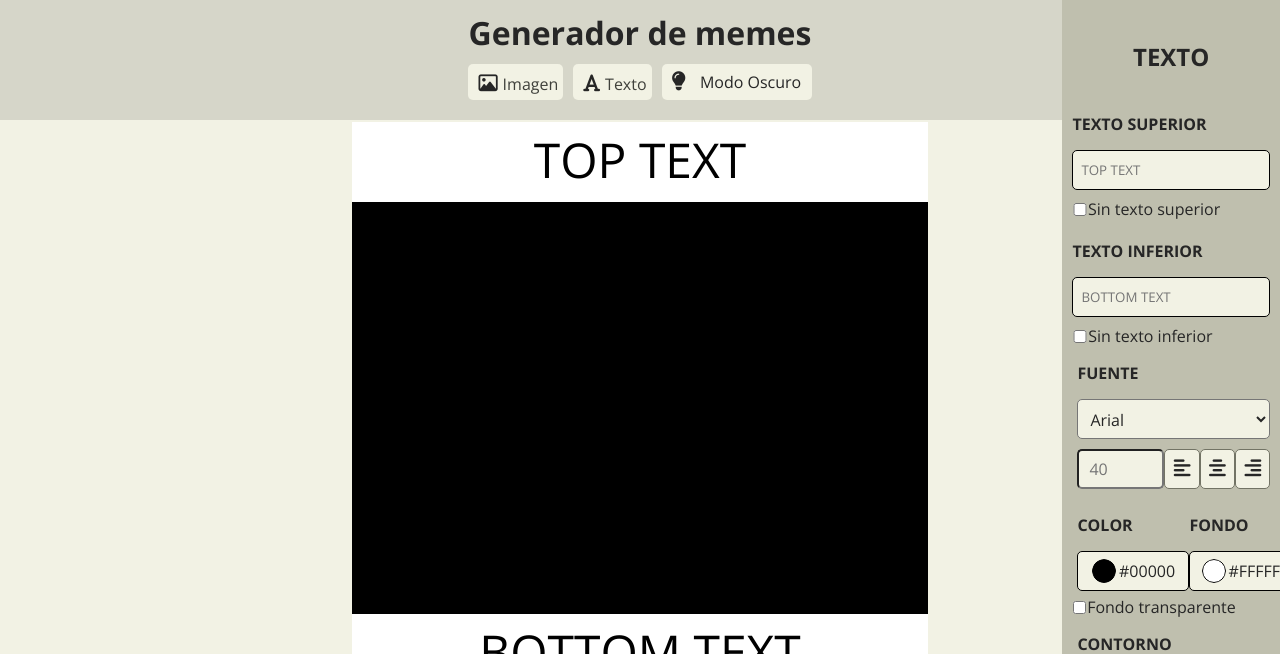
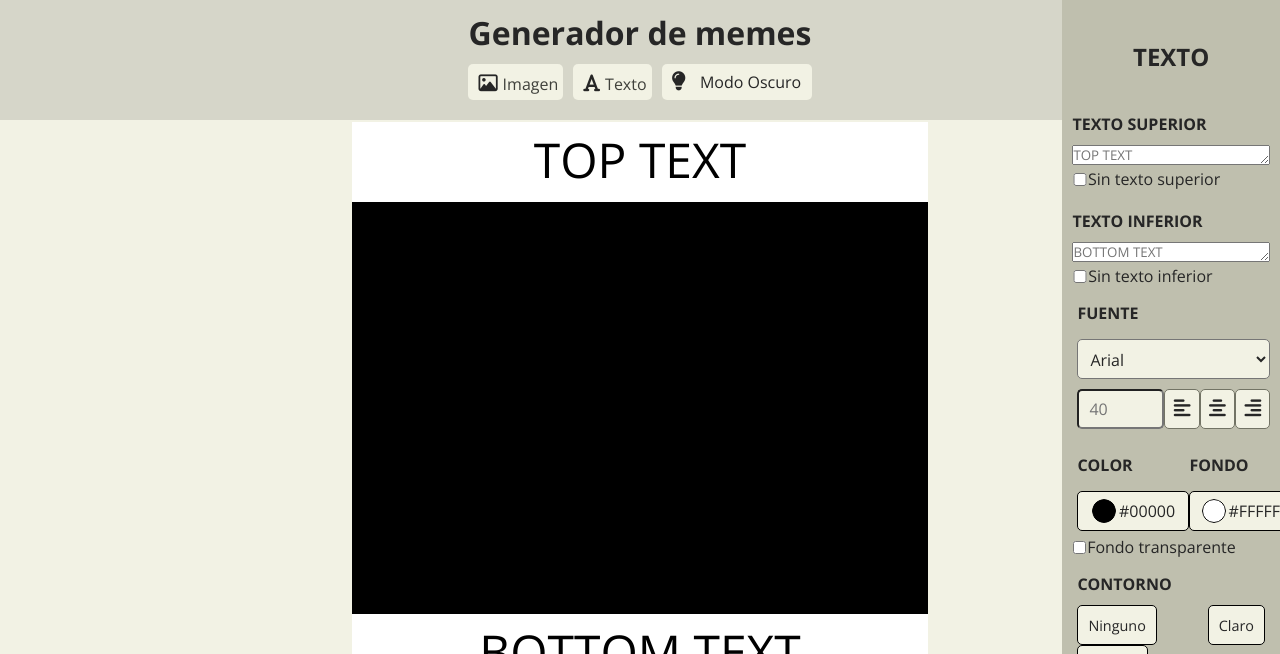
Before and after one commit to AnaCPetrasso/Editor-de-memes, a plain HTML site: page index.html in a window 1280 px wide. Shown: the top 654 px of the page. Drawn offline with nearby package versions, Linux system fonts and the light colour scheme.

Commit message:
replace input text for textarea

```diff
--- a/index.html
+++ b/index.html
@@ -32,9 +32,9 @@
     <!-- MEME CONTAINER -->
     <main>
         <div class="meme">
-            <p class="meme__text top">TOP TEXT</p>
+            <p class="meme__text" id="meme__top__text">TOP TEXT</p>
             <div class="meme__img"></div>
-            <p class="meme__text bottom">BOTTOM TEXT</p>
+            <p class="meme__text" id="meme__bottom__text">BOTTOM TEXT</p>
         </div>
         <button class="download__btn" id="download__btn"><i class="fa-solid fa-download"></i>Descargar
             meme</button>
@@ -49,7 +49,7 @@
         <!-- URL -->
         <div class="panel__controller url">
             <h3 class="controller__title">URL</h3>
-            <input type="url" name="url" class="control__url">
+            <input type="url" name="url" class="control__url" placeholder="https://exampel.com">
         </div>
         <!-- FONDO -->
         <div class="panel__controller bkgd">
@@ -110,7 +110,8 @@
         <!-- TEXTO SUPERIOR -->
         <div class="panel__controller text">
             <h3 class="controller__title">TEXTO SUPERIOR</h3>
-            <input type="text" name="top-text" id="top-text" aria-label="texto superior" placeholder="TOP TEXT">
+            <textarea name="top__text" id="top__text" cols="10" rows="1" placeholder="TOP TEXT"></textarea>
+
         </div>
         <div class="checkbox">
             <input type="checkbox" name="top-text__checkbox " id="top-text__checkbox">
@@ -119,8 +120,7 @@
         <!-- TEXTO INFERIOR -->
         <div class="panel__controller text">
             <h3 class="controller__title">TEXTO INFERIOR</h3>
-            <input type="text" name="bottom-text" id="bottom-text" aria-label="texto inferior"
-                placeholder="BOTTOM TEXT">
+            <textarea name="bottom__text" id="bottom__text" cols="10" rows="1" placeholder="BOTTOM TEXT"></textarea>
         </div>
         <div class="checkbox">
             <input type="checkbox" name="bottom-text__checkbox " id="bottom-text__checkbox">
```
